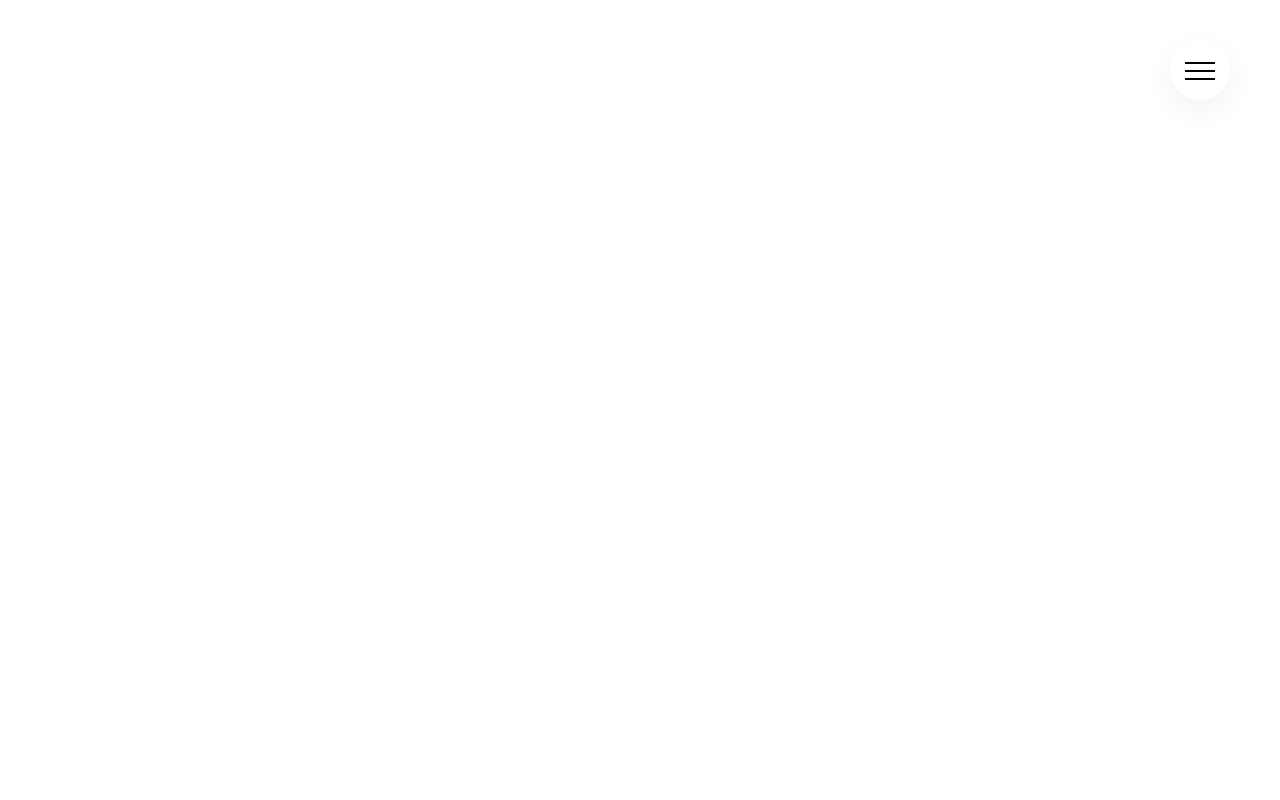
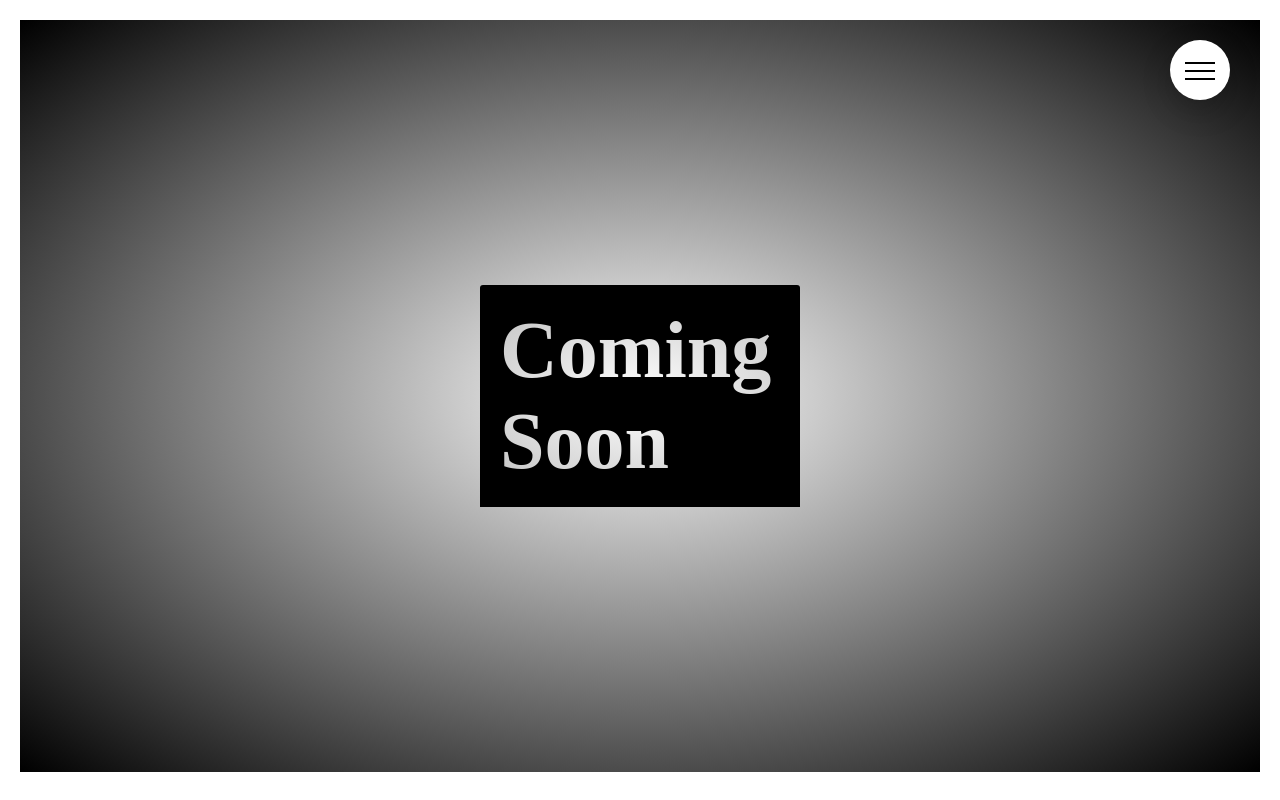
Before and after one commit to kellybarber/personal-site, a React app: page /blog in a window 1280 px wide. Built offline with nearby package versions, Linux system fonts and the light colour scheme.

Commit message:
Added blog coming soon section

```diff
--- /dev/null
+++ b/src/components/BlogComingSoon.js
@@ -0,0 +1,9 @@
+import React from 'react'
+
+export default () => (
+  <div className='blog'>
+    <div className='blog__cover'>
+      <h1>Coming Soon</h1>
+    </div>
+  </div>
+)
--- a/src/components/Navigation.js
+++ b/src/components/Navigation.js
@@ -5,7 +5,7 @@ const Navigation = () => (
   <div className='navigation'>
     <input className='navigation__checkbox' type='checkbox' id='nav-toggle'/>
     <label className='navigation__button' htmlFor="nav-toggle">
-      <span class="navigation__icon"></span>
+      <span className="navigation__icon"></span>
     </label>
     <nav className='navigation__nav'>
       <div className='navigation__list'>
--- /dev/null
+++ b/src/pages/Blog.js
@@ -0,0 +1,8 @@
+import React from 'react'
+import BlogComingSoon from '../components/BlogComingSoon'
+
+export default () => (
+  <div className='blog__container'>
+    <BlogComingSoon/>
+  </div>
+)
--- a/src/routers/App.js
+++ b/src/routers/App.js
@@ -4,6 +4,7 @@ import { BrowserRouter, Route, Switch } from 'react-router-dom'
 import Header from '../components/Navigation'
 import Home from '../pages/Home'
 import Resume from '../pages/Resume'
+import Blog from '../pages/Blog'
 
 export default () => (
   <BrowserRouter>
@@ -11,7 +12,8 @@ export default () => (
       <Header/>
       <Switch>
         <Route exact path='/' component={Home}/>
-        <Route path='/resume' component={Resume} />
+        <Route path='/resume' component={Resume}/>
+        <Route path='/blog' component={Blog}/>
       </Switch>
     </div>
   </BrowserRouter>
--- a/src/styles/base/pages.css
+++ b/src/styles/base/pages.css
@@ -2,6 +2,6 @@
   padding: 2rem;
 }
 
-.resume__container {
-
+.blog__container {
+  padding: 2rem;
 }
--- /dev/null
+++ b/src/styles/components/Blog.css
@@ -0,0 +1,30 @@
+.blog {
+  height: 94vh;
+  position: relative;
+  background-image: radial-gradient(var(--color-white), var(--color-black));
+}
+
+.blog__cover {
+  display: flex;
+  justify-content: center;
+  width: 28rem;
+  padding: 2rem;
+
+  position: absolute;
+  top: 50%;
+  left: 50%;
+  transform: translate(-50%, -50%);
+
+  background-color: var(--color-black);
+  border-radius: 3px 3px 0 0;
+  color: white;
+  mix-blend-mode: multiply;
+
+  animation: fadeIn .9s ease-in;
+}
+
+.blog__cover > h1 {
+  font-size: 8rem;
+  font-weight: 700;
+  text-transform: capitalize;
+}
--- a/src/styles/components/Navigation.css
+++ b/src/styles/components/Navigation.css
@@ -10,7 +10,7 @@
   width: 6rem;
   border-radius: 50%;
   z-index: 200;
-  box-shadow: 0 1rem 3rem rgba(var(--color-shadow), .05);
+  box-shadow: 0 1rem 3rem rgba(var(--color-shadow), .18);
   background: var(--color-white);
   cursor: pointer;
   text-align: center;
@@ -119,7 +119,7 @@
   .navigation__nav {
     width: 35rem;
     border-radius: 4.5rem;
-    box-shadow: 0 1rem 3rem rgba(var(--color-shadow), .05);
+    box-shadow: 0 1rem 3rem rgba(var(--color-shadow), .18);
 
     opacity: 1;
     visibility: initial;
--- a/src/styles/components/Resume.css
+++ b/src/styles/components/Resume.css
@@ -1,5 +1,4 @@
 .resume__pdf {
   height: 100vh;
   width: 100%;
-  /* margin: -2rem; */
 }
--- a/src/styles/main.css
+++ b/src/styles/main.css
@@ -8,6 +8,7 @@
 
 /* Components */
 @import './components/About.css';
+@import './components/Blog.css';
 @import './components/Header.css';
 @import './components/Navigation.css';
 @import './components/Resume.css';
```
